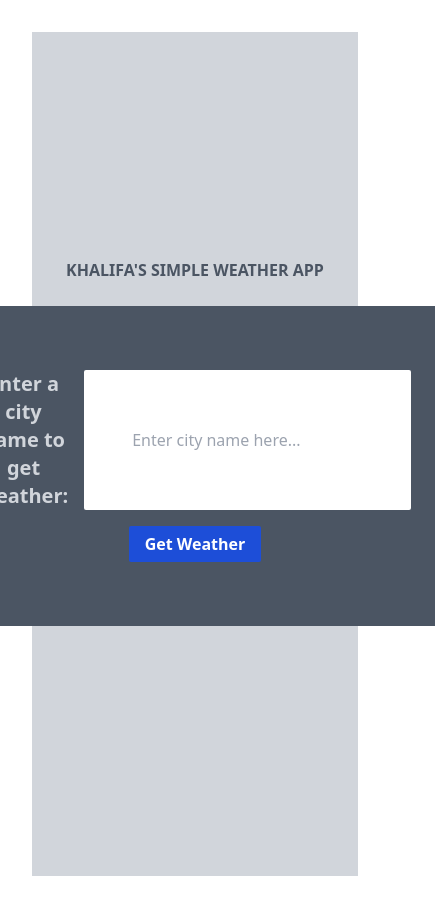
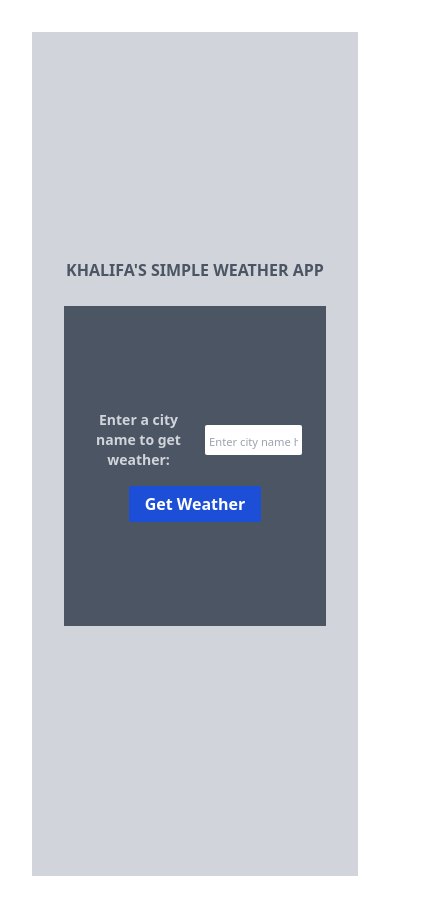
Before and after one commit to Khalifa-pendrops/Simple-Weather-App-with-Tailwind, a React (Vite) app: page / in a window 390 px wide. Shown: the whole page, 435 px wide, since content can reach past the window. Built offline with nearby package versions, Linux system fonts and the light colour scheme.

Commit message:
commit 3

```diff
--- a/src/components/Weather.jsx
+++ b/src/components/Weather.jsx
@@ -36,17 +36,17 @@ function Weather() {
   };
 
   return (
-    <div className="bg-gray-300  h-[100vh] flex flex-col items-center justify-center gap-6 p-8 sm:h-[50vh] ">
+    <div className="bg-gray-300  h-[100vh] flex flex-col items-center justify-center gap-6 p-8 sm:h-[50vh] w-[100%] ">
       <h1 className="uppercase font-extrabold text-gray-600">
         Khalifa's Simple Weather App
       </h1>
-      <main className="flex flex-col gap-4 justify-center items-center bg-gray-600 h-[20rem] p-6">
-        <div className="flex gap-4">
-          <p className="text-xl font-semibold text-gray-300">
+      <main className="flex flex-col gap-4 justify-center items-center bg-gray-600 h-[20rem] p-6 w-[100%]">
+        <div className="flex gap-4 justify-center items-center">
+          <p className="text-sm font-semibold text-gray-300 sm:text-xl">
             Enter a city name to get weather:
           </p>
           <input
-            className="border-none px-[3rem] py-[.4rem] rounded-sm caret-red-500"
+            className="border-none placeholder:text-customText3 px-1 py-[.4rem] rounded-sm caret-red-500 w-[100%] h-[50%]  sm:h-[100%]"
             type="text"
             id="cityInput"
             name="city"
--- a/tailwind.config.js
+++ b/tailwind.config.js
@@ -6,6 +6,12 @@ export default {
       backgroundImage: {
         textBg: "url('/images/flash-cards.png')",
       },
+      fontSize: {
+        customText: ".4rem",
+        customText2: ".2rem",
+        customText3: ".7rem",
+        customText4: ".1rem",
+      },
     },
   },
   plugins: [],
```
